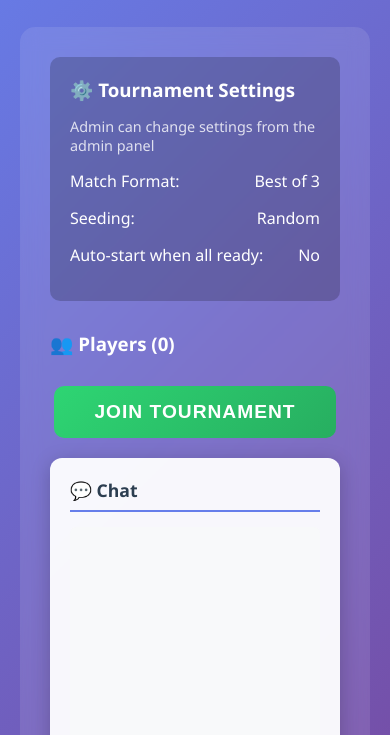
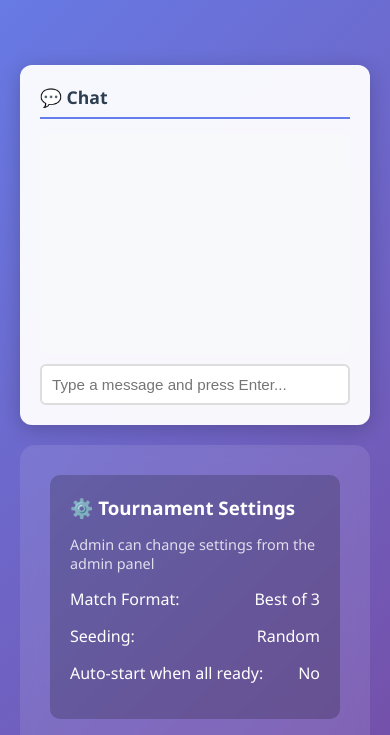
Before and after one commit to mikevskater/LocalGameHosting, a website: page games/rps-tournament/index.html in a window 390 px wide. Shown: the part 109-844 px from the top of the page. Drawn offline with Linux system fonts and the light colour scheme; files whose address does not match are found by name.

Commit message:
Refactor layout: extract main-content/sidebar and move chat to sticky sidebar
- Increase #game-container max-width to 1400px and add flex layout for main content
- Wrap game area and sidebar in #main-content, move chat panel out of lobby into sidebar
- Make chat panel sticky with fit-content height and adjust responsive rules (sidebar order, chat message height)
- Tidy up related CSS for responsive behavior and spacing

```diff
--- a/games/rps-tournament/index.html
+++ b/games/rps-tournament/index.html
@@ -15,10 +15,29 @@
     }
 
     #game-container {
-      max-width: 1200px;
+      max-width: 1400px;
       margin: 0 auto;
       padding: 20px;
       min-height: 100vh;
+      display: flex;
+      flex-direction: column;
+      gap: 20px;
+    }
+
+    #main-content {
+      display: flex;
+      gap: 20px;
+      flex: 1;
+    }
+
+    #game-area {
+      flex: 1;
+      min-width: 0;
+    }
+
+    #sidebar {
+      width: 350px;
+      flex-shrink: 0;
     }
 
     /* Header */
@@ -610,6 +629,24 @@
         flex-direction: column;
         gap: 30px;
       }
+
+      #main-content {
+        flex-direction: column;
+      }
+
+      #sidebar {
+        width: 100%;
+        order: -1;
+      }
+
+      .chat-panel {
+        position: relative;
+        top: 0;
+      }
+
+      .chat-messages {
+        height: 150px;
+      }
     }
 
     /* Chat Panel */
@@ -617,8 +654,10 @@
       background: rgba(255, 255, 255, 0.95);
       border-radius: 12px;
       padding: 20px;
-      margin-top: 20px;
       box-shadow: 0 4px 20px rgba(0,0,0,0.2);
+      height: fit-content;
+      position: sticky;
+      top: 20px;
     }
 
     .chat-title {
@@ -672,8 +711,10 @@
       <p class="subtitle" id="user-info"></p>
     </div>
 
-    <!-- Lobby Screen -->
-    <div id="lobby-screen" class="screen active">
+    <div id="main-content">
+      <div id="game-area">
+        <!-- Lobby Screen -->
+        <div id="lobby-screen" class="screen active">
       <div class="lobby-container">
         <div id="settings-panel" class="settings-panel">
           <h3>⚙️ Tournament Settings</h3>
@@ -701,13 +742,6 @@
           <button id="join-btn" class="btn btn-primary" onclick="joinTournament()">Join Tournament</button>
           <button id="ready-btn" class="btn btn-primary hidden" onclick="toggleReady()">Ready Up!</button>
           <button id="spectate-btn" class="btn btn-secondary hidden" onclick="spectate()">Spectate</button>
-        </div>
-
-        <!-- Chat Panel -->
-        <div class="chat-panel">
-          <div class="chat-title">💬 Chat</div>
-          <div class="chat-messages" id="chat-messages"></div>
-          <input type="text" class="chat-input" id="chat-input" placeholder="Type a message and press Enter..." />
         </div>
       </div>
     </div>
@@ -817,7 +851,18 @@
         </div>
       </div>
     </div>
-  </div>
+      </div><!-- end game-area -->
+
+      <!-- Sidebar with Chat -->
+      <div id="sidebar">
+        <div class="chat-panel">
+          <div class="chat-title">💬 Chat</div>
+          <div class="chat-messages" id="chat-messages"></div>
+          <input type="text" class="chat-input" id="chat-input" placeholder="Type a message and press Enter..." />
+        </div>
+      </div>
+    </div><!-- end main-content -->
+  </div><!-- end game-container -->
 
   <script src="/game/rps-game.js"></script>
 </body>
```
